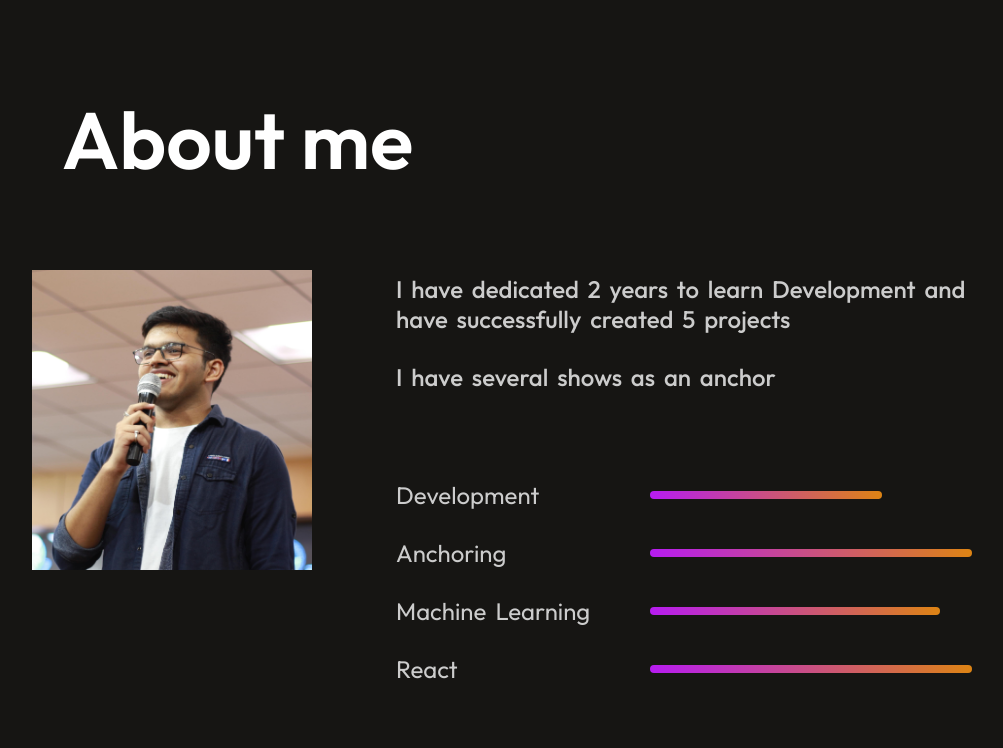
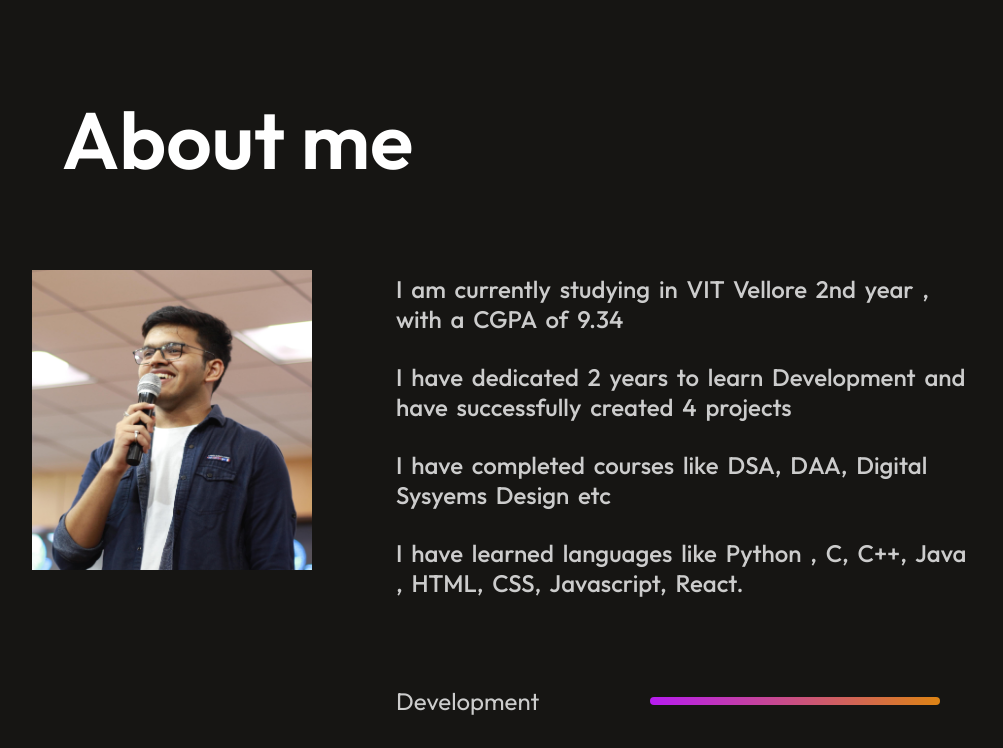
Before and after one commit to ansh-g-01/portfolio-react, a React (Vite) app: page / in a window 1280 px wide. Shown: the part 1299-2047 px from the top of the page, without its empty margins (138-1141 px from the left). Built offline with nearby package versions, Linux system fonts and the light colour scheme.

Commit message:
Added changes in content , added resume

```diff
--- a/src/Components/About/About.jsx
+++ b/src/Components/About/About.jsx
@@ -18,13 +18,15 @@ const About = () => {
 
             <div className="about-right">
                 <div className="about-para">
-                    <p>I have dedicated 2 years to learn Development and have successfully created 5 projects</p>
-                    <p> I have several shows as an anchor</p>
+                  <p>I am currently studying in VIT Vellore 2nd year , with a CGPA of 9.34</p>
+                    <p>I have dedicated 2 years to learn Development and have successfully created 4 projects</p>
+                    <p> I have completed courses like DSA, DAA, Digital Sysyems Design etc</p>
+                    <p>I have learned languages like Python , C, C++, Java , HTML, CSS, Javascript, React.</p>
                 </div>
                 <div className="about-skills">
-                    <div className="about-skill"><p>Development</p>< hr style={{width:"40%"}}/></div>
-                    <div className="about-skill"><p>Anchoring</p>< hr style={{width:"90%"}}/></div>
-                    <div className="about-skill"><p>Machine Learning</p>< hr style={{width:"50%"}}/></div>
+                    <div className="about-skill"><p>Development</p>< hr style={{width:"50 %"}}/></div>
+                    <div className="about-skill"><p>Anchoring</p>< hr style={{width:"60%"}}/></div>
+                    <div className="about-skill"><p>Machine Learning</p>< hr style={{width:"40%"}}/></div>
                     <div className="about-skill"><p>React</p>< hr style={{width:"60%"}}/></div>
 
                 </div>
--- a/src/Components/Hero/Hero.css
+++ b/src/Components/Hero/Hero.css
@@ -76,3 +76,9 @@
     border-color: #B415FF;
 
 }
+
+.hero-resume a
+{
+    text-decoration: none;
+    color: white;
+}
--- a/src/Components/Hero/Hero.jsx
+++ b/src/Components/Hero/Hero.jsx
@@ -2,6 +2,7 @@ import React from 'react'
 import './Hero.css'
 import profile_img from '../../assets/ansh.jpg'
 import AnchorLink from 'react-anchor-link-smooth-scroll';
+import resume from '../../assets/resume.pdf'
 
 const Hero = () => {
   return (
@@ -11,7 +12,7 @@ const Hero = () => {
       <p>I am studying in 2nd year VIT Vellore. I have hosted Riviera Proshows,South Asia's One of the largest cultural fest</p>
       <div className="hero-action">
         <div className="hero-connect"><AnchorLink className='anchor-link'  offset={50} href='#contact'>Connect with me</AnchorLink></div>
-        <div className="hero-resume">My resume</div>
+        <div className="hero-resume"><a href={resume} target='blank'>My resume</a></div>
       </div>
     </div>
   )
```
Also changed, not shown: 1 other file (tests, documents, lock files or other folders).
